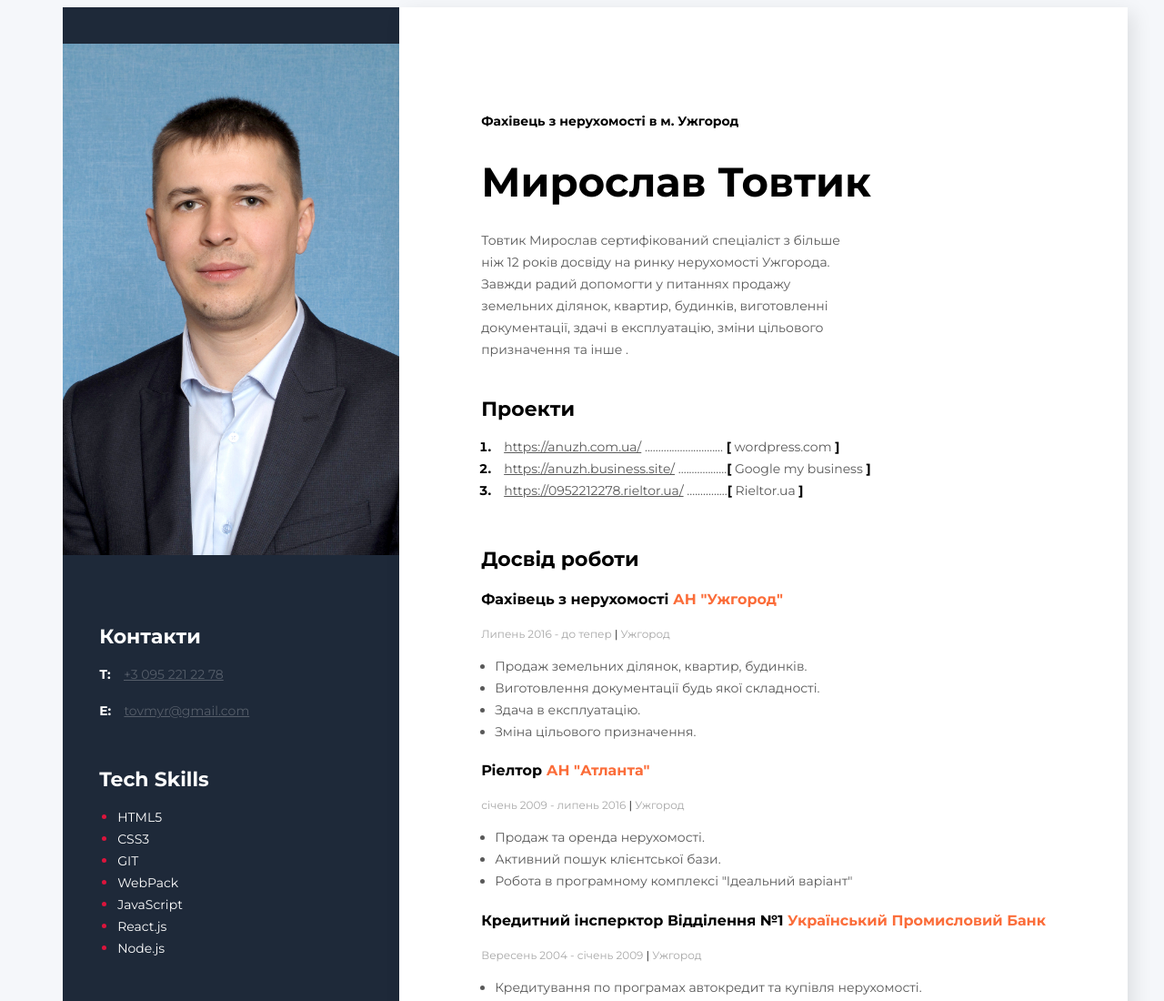
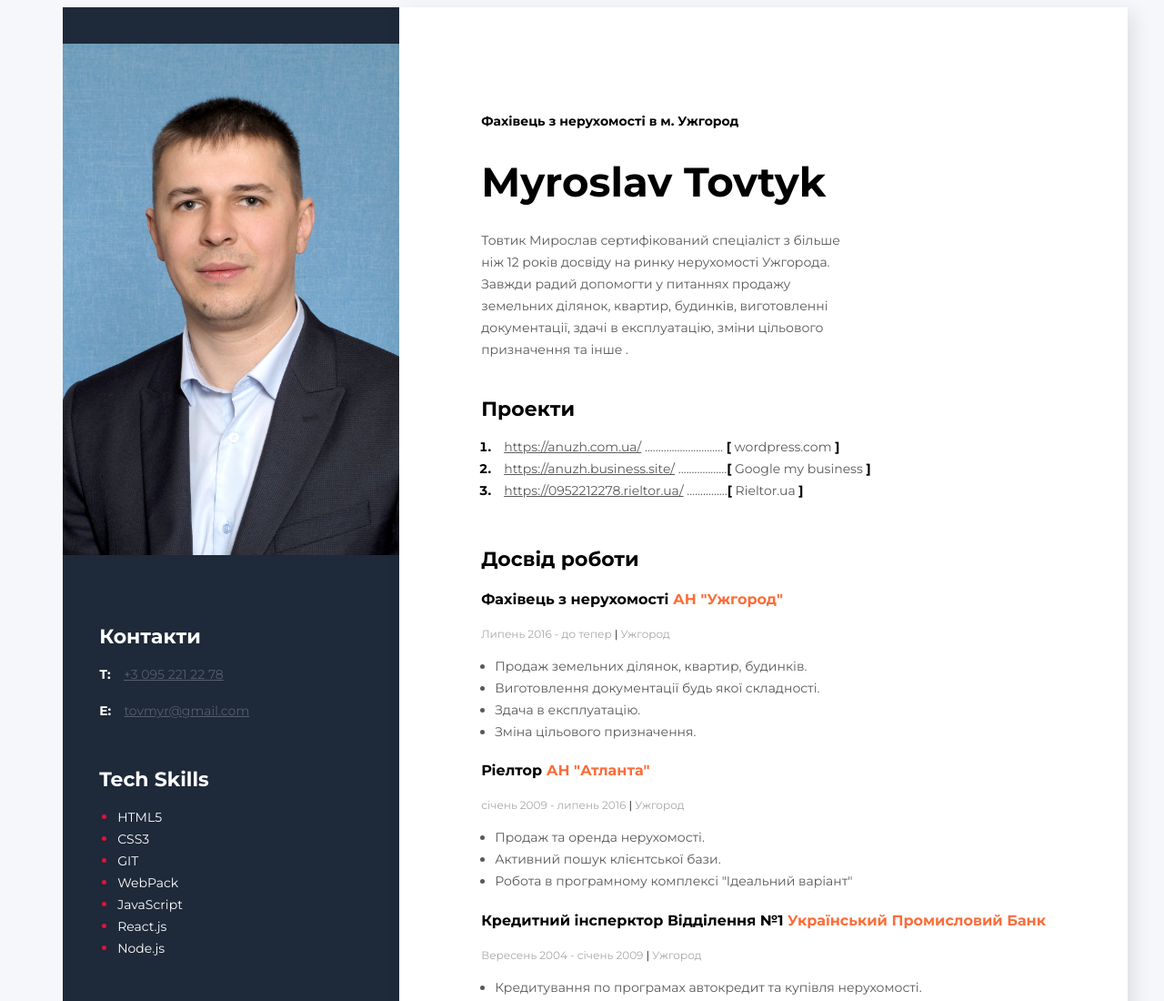
Before and after one commit to Myroslav-Tovtyk/tutorial, a plain HTML site: page resume/index.html in a window 1280 px wide. Shown: the top 1100 px of the page at 91% size. Drawn offline with Linux system fonts and the light colour scheme.

Commit message:
Зміна Фамілії

```diff
--- a/resume/index.html
+++ b/resume/index.html
@@ -18,7 +18,7 @@
         <!--About me-->
         <div class="about_me">
             <h2 class="about_position">Фахівець з нерухомості в м. Ужгород</h2>
-            <h1 class="about_name">Мирослав Товтик</h1>
+            <h1 class="about_name">Myroslav Tovtyk</h1>
             <p class="about_description">
             Товтик Мирослав сертифікований спеціаліст з більше ніж 12 років досвіду на ринку нерухомості Ужгорода. Завжди радий
             допомогти у питаннях продажу земельних ділянок, квартир, будинків, виготовленні документації, здачі в експлуатацію,
```
